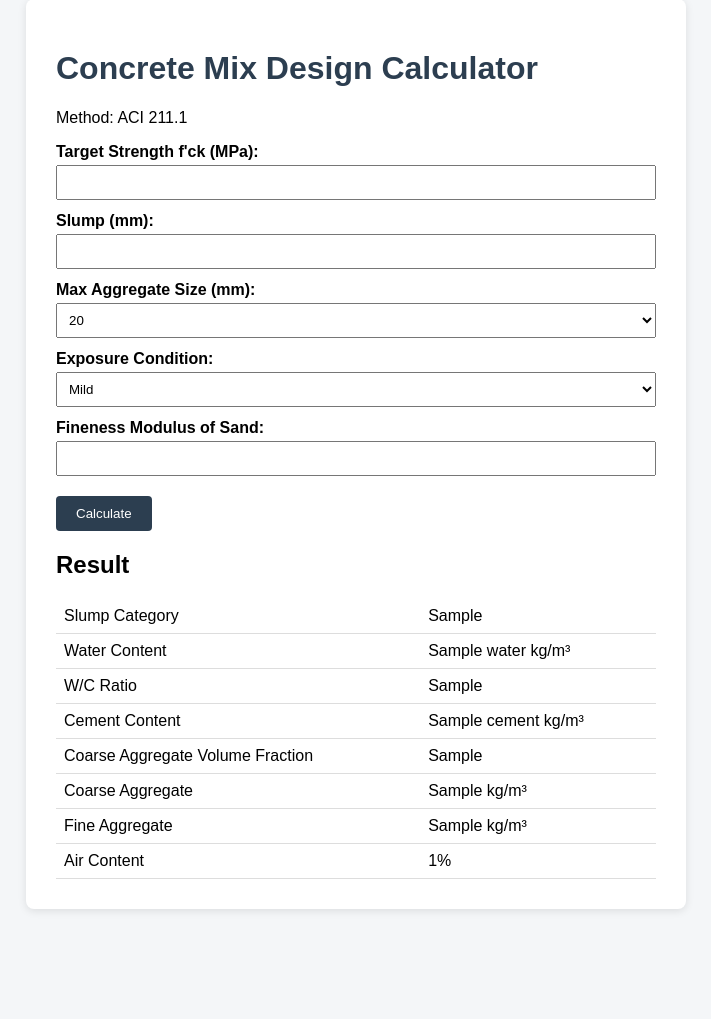
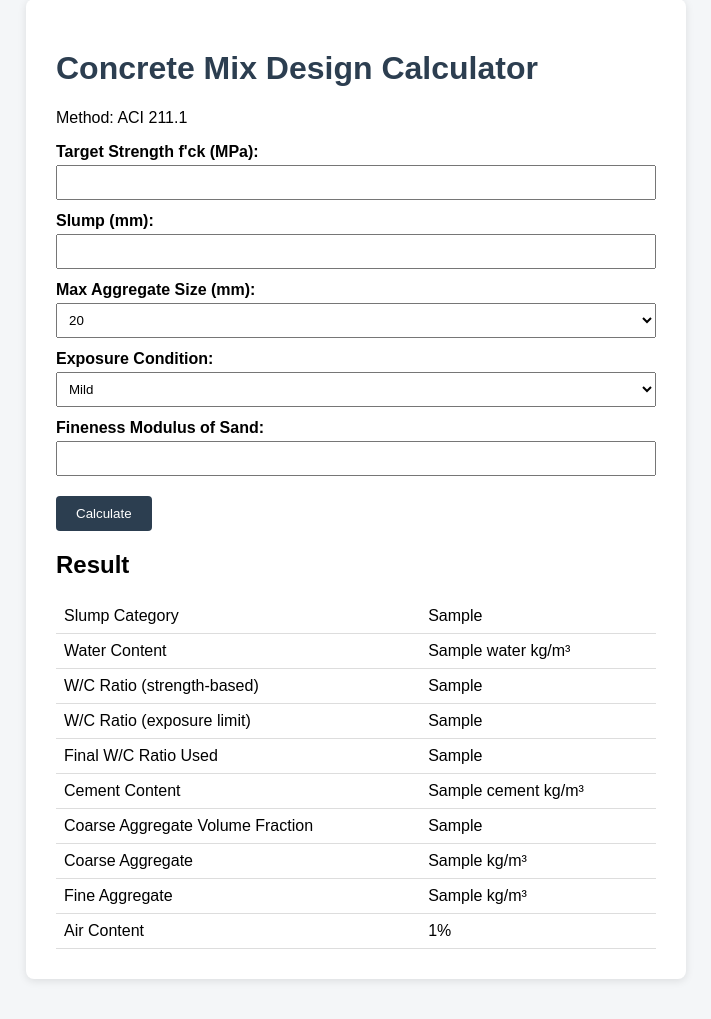
Before and after one commit to fahadkhan-91/concrete-mix-design-app, a Flask app: template templates/index.html in a window 1280 px wide. Shown: the part 41-1060 px from the top of the page, without its empty margins (284-995 px from the left). Before the commit the page ends 952 px from the top, so only its background shows below. Run offline with Flask 3, Linux system fonts and the light colour scheme; the template is opened without the code that fills it: most values are stand-ins (such as "Sample title", 1, 10 or a date in 2020).

Commit message:
Update result display with additional W/C ratios

```diff
--- a/templates/index.html
+++ b/templates/index.html
@@ -46,7 +46,9 @@
                 <table>
                     <tr><td>Slump Category</td><td>{{ result.slump_category }}</td></tr>
                     <tr><td>Water Content</td><td>{{ result.water }} kg/m³</td></tr>
-            <tr><td>W/C Ratio</td><td>{{ result.wc_ratio }}</td></tr>
+                    <tr><td>W/C Ratio (strength-based)</td><td>{{ result.wc_ratio_strength }}</td></tr>
+                    <tr><td>W/C Ratio (exposure limit)</td><td>{{ result.wc_ratio_exposure_limit }}</td></tr>
+                    <tr><td>Final W/C Ratio Used</td><td>{{ result.wc_ratio }}</td></tr>
                     <tr><td>Cement Content</td><td>{{ result.cement }} kg/m³</td></tr>
                     <tr><td>Coarse Aggregate Volume Fraction</td><td>{{ result.coarse_agg_fraction }}</td></tr>
                     <tr><td>Coarse Aggregate</td><td>{{ result.coarse_agg }} kg/m³</td></tr>
@@ -55,3 +57,6 @@
                 </table>
             {% endif %}
         {% endif %}
+    </div>
+</body>
+</html>
```
Lines whose indentation alone changed are shown as unchanged.
